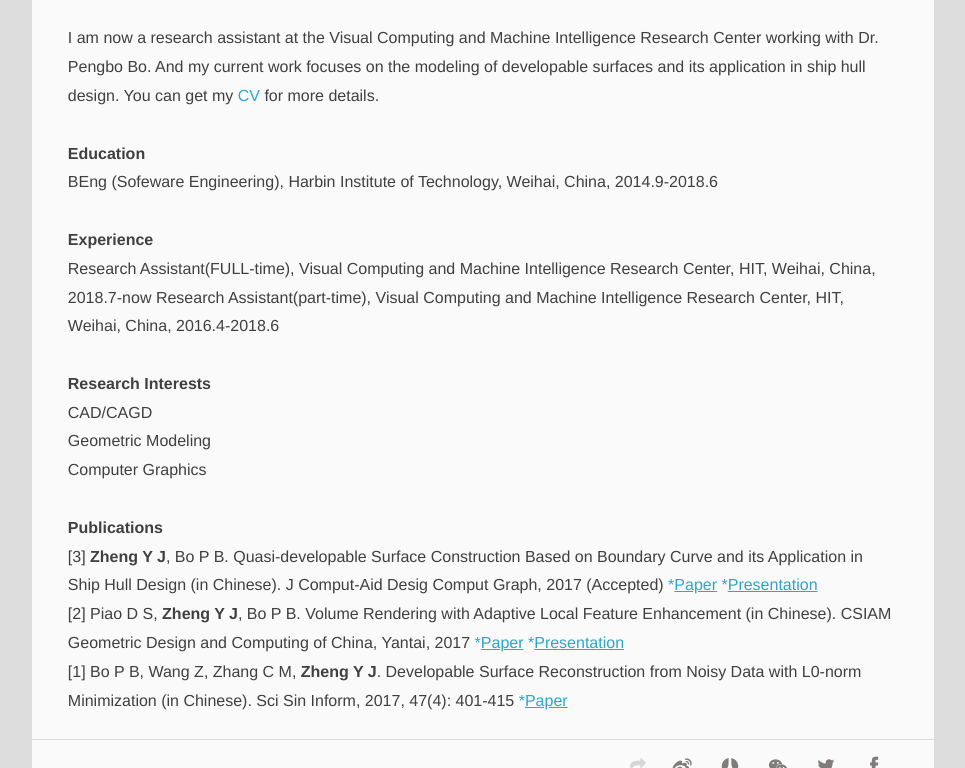
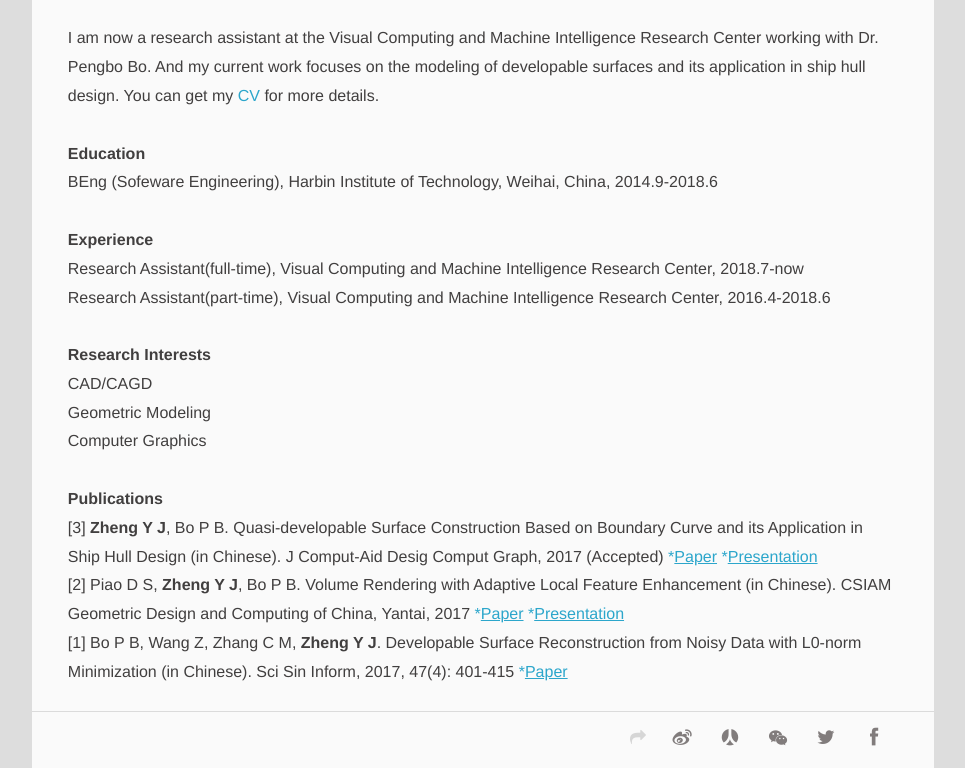
Before and after one commit to PAULYZHENG/paulyzheng.github.io, a Jekyll site: the page built from about/index.html, in a window 1280 px wide and 900 px high, scrolled down 369 px, cut to the strip 0-768 px from the top of the window. Shown: the whole strip, without its empty margins (127-1092 px from the left). Built offline with Jekyll 4.4.1, drawn with Linux system fonts in a browser that asks for light colours; comment, search, counter and statistics services are not loaded.

Commit message:
Update index.html

```diff
--- a/about/index.html
+++ b/about/index.html
@@ -12,8 +12,8 @@ BEng (Sofeware Engineering), Harbin Institute of Technology, Weihai, China, 2014
 <br/><br/>
 
 <B>Experience</B><br/>
-Research Assistant(FULL-time), Visual Computing and Machine Intelligence Research Center, HIT, Weihai, China, 2018.7-now
-Research Assistant(part-time), Visual Computing and Machine Intelligence Research Center, HIT, Weihai, China, 2016.4-2018.6
+Research Assistant(full-time), Visual Computing and Machine Intelligence Research Center, 2018.7-now<br/>
+Research Assistant(part-time), Visual Computing and Machine Intelligence Research Center, 2016.4-2018.6
 <br/><br/>
 
 <B>Research Interests</B><br/>
```
